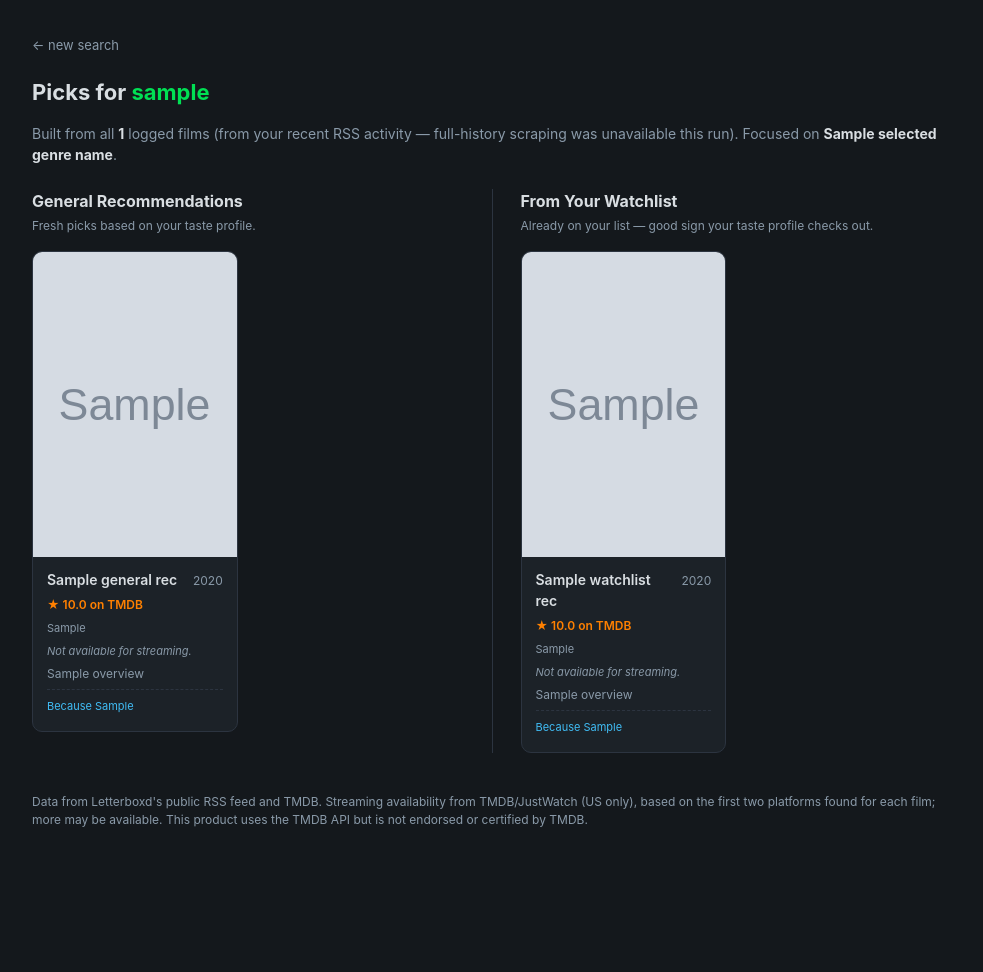
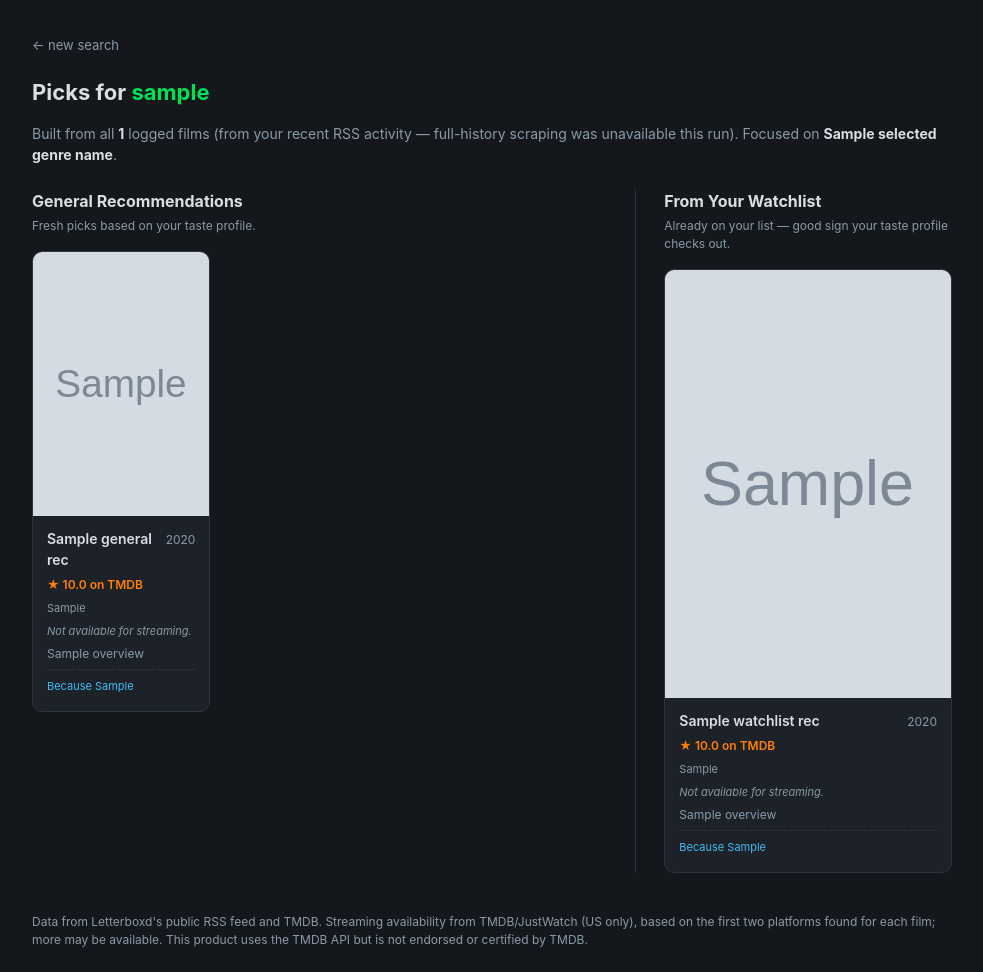
Before and after one commit to tanishquish/letterboxd-recommender, a Flask app: template templates/results.html in a window 1280 px wide. Shown: the top 972 px of the page, without its empty margins (148-1131 px from the left). Before the commit the page ends 827 px from the top, so only its background shows below. Run offline with Flask 3, Linux system fonts and the light colour scheme; the template is opened without the code that fills it: most values are stand-ins (such as "Sample title", 1, 10 or a date in 2020); grey boxes marked "Sample" are stand-in pictures.

Commit message:
Give general recommendations 2/3 of the split-view width, watchlist 1/3
Was an even 50/50 flex split; the watchlist column is usually the smaller,
supplementary set (already-planned-to-watch confirmations) while the
general recommendations are the actual discovery -- weighting the layout
2:1 reflects that instead of giving both equal visual priority.

Co-Authored-By: Claude Sonnet 5 <noreply@anthropic.com>

```diff
--- a/static/style.css
+++ b/static/style.css
@@ -267,6 +267,10 @@ button.submit:hover { background: #00c94a; }
   min-width: 0;
 }
 
+.split-col:first-child {
+  flex: 2 1 0;
+}
+
 .split-col .rec-grid {
   grid-template-columns: repeat(auto-fill, minmax(160px, 1fr));
 }
```
